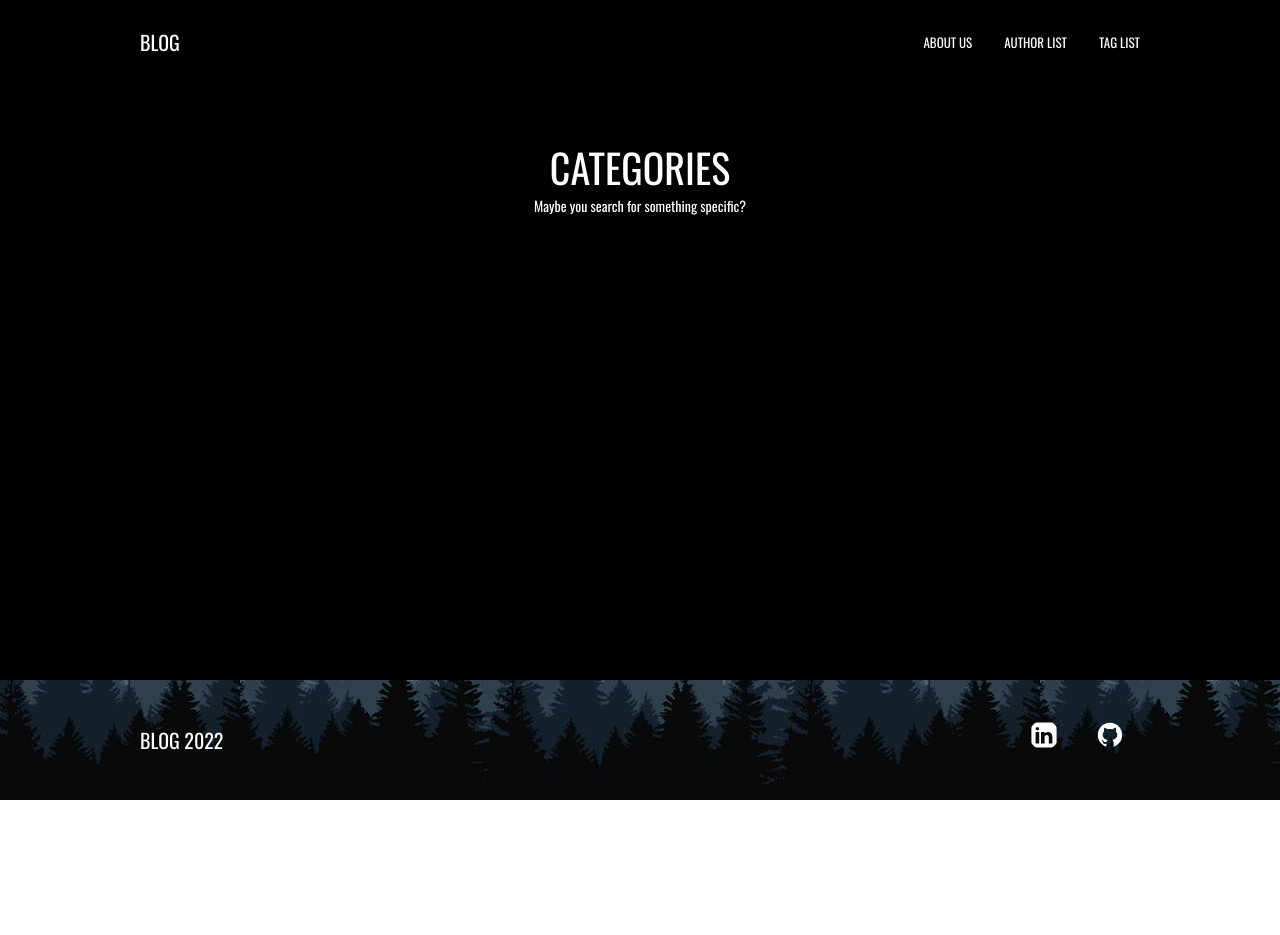
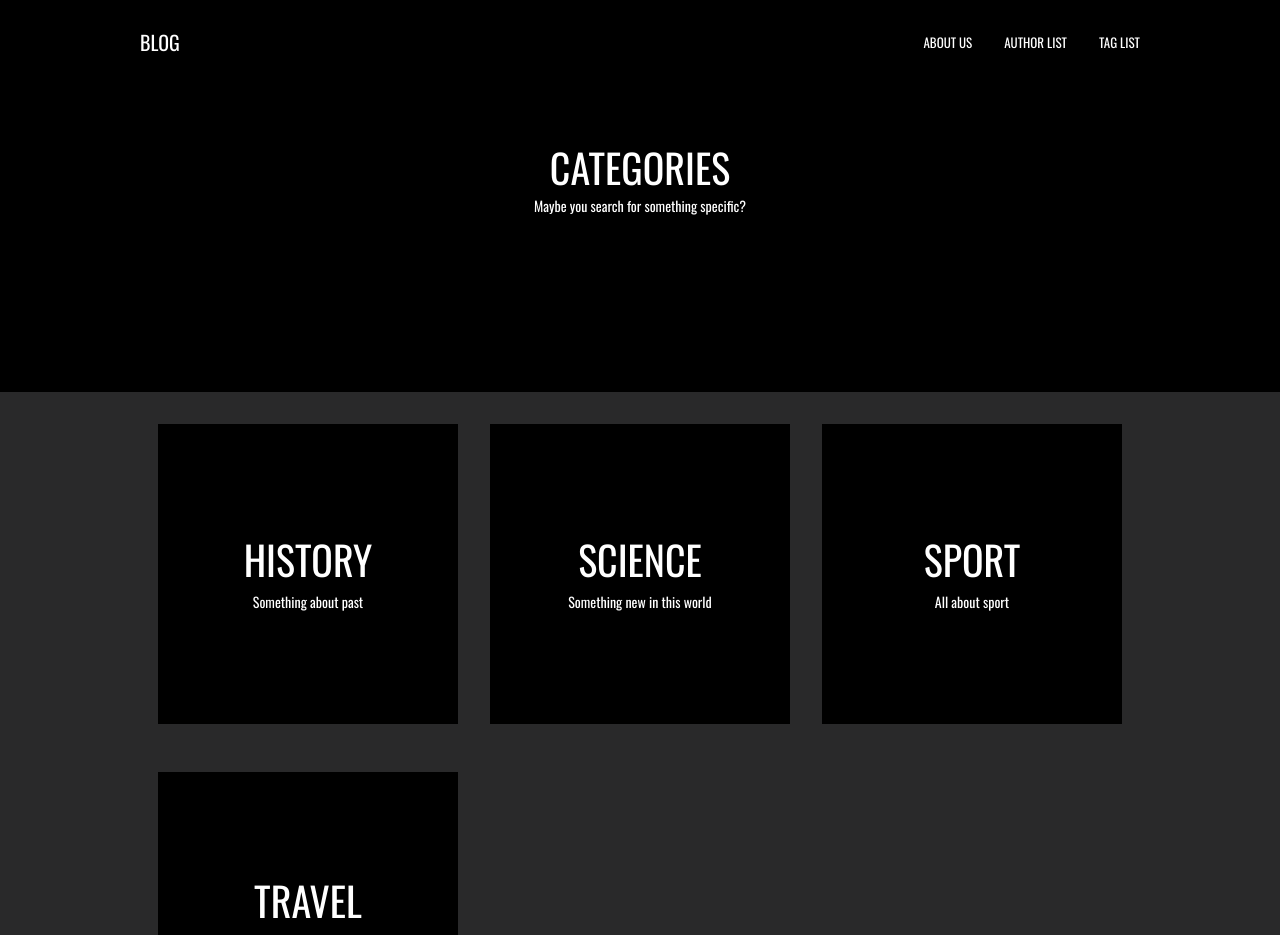
Before and after one commit to FoxesCoin/blog, a Next.js app: page /tag-list in a window 1280 px wide. Shown: the top 935 px of the page. Before the commit the page ends 800 px from the top, so only its background shows below. Built offline with nearby package versions, Linux system fonts and the light colour scheme.

Commit message:
feature/tag-list-ui

```diff
--- a/components/layout/components/header.tsx
+++ b/components/layout/components/header.tsx
@@ -19,7 +19,7 @@ const Wrapper = styled.header<{ isSticky: boolean }>`
 
 	&.sticky {
 		position: fixed;
-		background-color: ${COLORS.black};
+		background-color: ${COLORS.deepBlack};
 		padding: 1rem 0;
 	}
 `;
--- a/components/layout/layout.tsx
+++ b/components/layout/layout.tsx
@@ -1,12 +1,16 @@
+import styled from "styled-components";
+
+import { Footer, Header } from "./components";
+
+import { COLORS } from "@styles/color";
+
 import { RWrapper } from "@typings/react";
-import styled from "styled-components";
-import { Footer, Header } from "./components";
 
 const Wrapper = styled.div`
 	min-height: 100vh;
 	width: 100%;
 
-	background-color: black;
+	background-color: ${COLORS.deepBlack};
 `;
 
 export const Layout: RWrapper = ({ children, className }) => (
--- a/components/sub-page-layout.tsx
+++ b/components/sub-page-layout.tsx
@@ -1,23 +1,39 @@
+import styled from "styled-components";
 import { Layout } from "./layout";
 import { SubPageHeader, SubPageHeaderProps } from "./sub-page-header";
 
+import { COLORS } from "@styles/color";
+
+import { cssContent } from "@styles/theme";
+
 import { RWrapper } from "@typings/react";
-import styled from "styled-components";
 
 interface Props extends SubPageHeaderProps {}
 
-const Wrapper = styled(Layout)`
+const StyledLayout = styled(Layout)`
 	display: grid;
 	grid-template-rows: min-content 1fr;
+`;
+
+const Wrapper = styled.div`
+	background-color: ${COLORS.onyxOpacity};
+	margin: 2rem 0;
+`;
+
+const Content = styled.div`
+	padding: 2rem 0;
+	${cssContent}
 `;
 
 export const SubPageLayout: RWrapper<Props> = (props) => {
 	const { className, children, subtitle, title } = props;
 
 	return (
-		<Wrapper className={className}>
+		<StyledLayout className={className}>
 			<SubPageHeader title={title} subtitle={subtitle} />
-			<div>{children}</div>
-		</Wrapper>
+			<Wrapper>
+				<Content>{children}</Content>
+			</Wrapper>
+		</StyledLayout>
 	);
 };
--- /dev/null
+++ b/components/tag.tsx
@@ -0,0 +1,39 @@
+import { COLORS } from "@styles/color";
+import styled from "styled-components";
+
+import { Theme } from "@styles/theme";
+
+import type { RElement } from "@typings/react";
+import type { Tag as TagData } from "@utils/api/tag";
+
+const Wrapper = styled(Theme.FlexColumnCenter)<{ background: string }>`
+	background-color: ${COLORS.deepBlack};
+	background-image: url(${(props) => props.background});
+
+	gap: 1rem;
+	padding: 2rem;
+
+	&,
+	& > *:first-child {
+		transition: all 0.3s;
+	}
+
+	&:hover {
+		box-shadow: 0px 0px 10px 5px ${COLORS.lightBlue};
+
+		& > *:first-child {
+			color: ${COLORS.camel};
+		}
+	}
+`;
+
+export const Tag: RElement<TagData> = (props) => {
+	const { className, name, subtitle, background } = props;
+
+	return (
+		<Wrapper className={className} background={background}>
+			<Theme.Title fontSize="title">{name}</Theme.Title>
+			<Theme.Title fontSize="subtitle">{subtitle}</Theme.Title>
+		</Wrapper>
+	);
+};
--- a/pages/tag-list.tsx
+++ b/pages/tag-list.tsx
@@ -1,17 +1,33 @@
 import type { GetStaticProps, NextPage } from "next";
 import Head from "next/head";
+import styled from "styled-components";
 
 import { SubPageLayout } from "@components/sub-page-layout";
+import { Tag } from "@components/tag";
 
 import { getTags } from "@utils/api";
 
-import type { Tag } from "@utils/api/tag";
+import { cssContent } from "@styles/theme";
+
+import type { Tag as TagData } from "@utils/api/tag";
 
 interface Props {
-	tags: Tag[];
+	tags: TagData[];
 }
 
+const Tags = styled.main`
+	display: grid;
+	row-gap: 3rem;
+	column-gap: 2rem;
+	grid-template-columns: repeat(auto-fit, 300px);
+	grid-auto-rows: 300px;
+	justify-content: center;
+
+	${cssContent}
+`;
+
 const TagList: NextPage<Props> = (props) => {
+	const { tags } = props;
 	return (
 		<SubPageLayout
 			title="CATEGORIES"
@@ -21,6 +37,11 @@ const TagList: NextPage<Props> = (props) => {
 				<title>Tag list</title>
 				<meta name="description" content="Tag list" />
 			</Head>
+			<Tags>
+				{tags.map((tag) => (
+					<Tag key={tag.id} {...tag} />
+				))}
+			</Tags>
 		</SubPageLayout>
 	);
 };
--- a/styles/color.ts
+++ b/styles/color.ts
@@ -4,6 +4,7 @@ export const COLORS = <const>{
 	white: "#fff",
 	cultured: "#fcfafa",
 
+	deepBlack: "#000",
 	black: "#282828",
 
 	onyx: "#3b3c3c",
```
Also changed, not shown: pages/about-us.tsx (+60 -70 lines).
